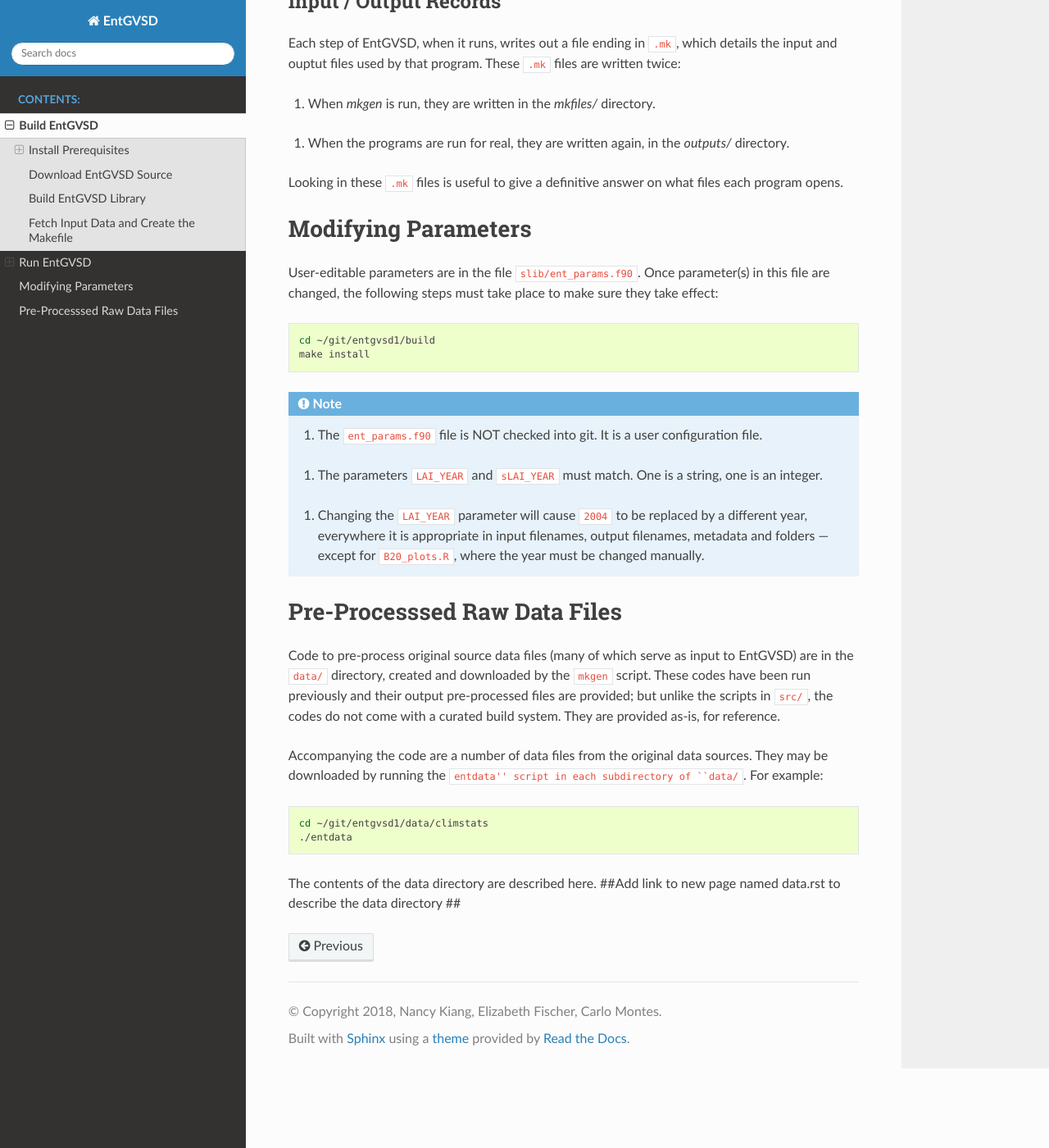
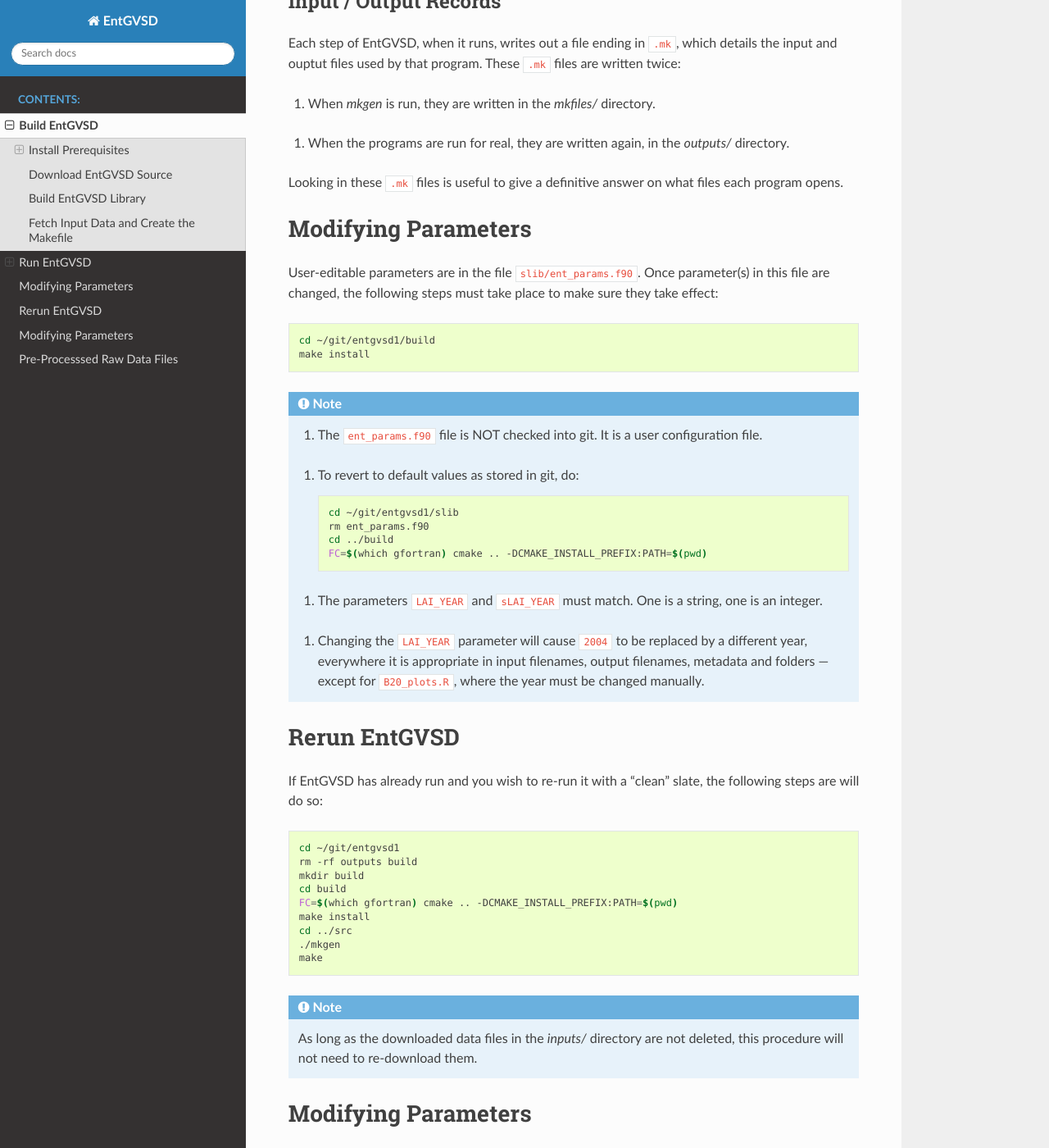
Before and after one commit to ent-tbm/entgvsd1, a Sphinx documentation site: the page built from sphinx/source/building.rst, in a window 1280 px wide and 1400 px high, scrolled down 3671 px. Shown: the whole window at 82% size. Built offline with Sphinx 7.4.7 and the Read the Docs theme 2.0.0, drawn with Linux system fonts in a browser that asks for light colours.

Commit message:
Updated Instructions

```diff
--- a/sphinx/source/building.rst
+++ b/sphinx/source/building.rst
@@ -228,6 +228,15 @@ take place to make sure they take effect:
    1. The ``ent_params.f90`` file is NOT checked into git.  It is a
       user configuration file.
 
+   1. To revert to default values as stored in git, do:
+
+      .. code-block:: bash
+
+         cd ~/git/entgvsd1/slib
+         rm ent_params.f90
+         cd ../build
+         FC=$(which gfortran) cmake .. -DCMAKE_INSTALL_PREFIX:PATH=$(pwd)
+
    1. The parameters ``LAI_YEAR`` and ``sLAI_YEAR`` must match.  One
       is a string, one is an integer.
 
@@ -236,7 +245,55 @@ take place to make sure they take effect:
       input filenames, output filenames, metadata and folders ---
       except for ``B20_plots.R``, where the year must be changed manually.
 
+Rerun EntGVSD
+=============
 
+If EntGVSD has already run and you wish to re-run it with a "clean"
+slate, the following steps are will do so:
+
+.. code-block:: bash
+
+   cd ~/git/entgvsd1
+   rm -rf outputs build
+   mkdir build
+   cd build
+   FC=$(which gfortran) cmake .. -DCMAKE_INSTALL_PREFIX:PATH=$(pwd)
+   make install
+   cd ../src
+   ./mkgen
+   make
+
+.. note::
+
+   As long as the downloaded data files in the `inputs/` directory are
+   not deleted, this procedure will not need to re-download them.
+
+
+Modifying Parameters
+====================
+
+User-editable parameters are in the file ``slib/ent_params.f90``.
+Once parameter(s) in this file are changed, the following steps must
+take place to make sure they take effect:
+
+.. code-block:: bash
+
+   cd ~/git/entgvsd1/build
+   make install
+
+
+.. note::
+
+   1. The ``ent_params.f90`` file is NOT checked into git.  It is a
+      user configuration file.
+
+   1. The parameters ``LAI_YEAR`` and ``sLAI_YEAR`` must match.  One
+      is a string, one is an integer.
+
+   1. Changing the ``LAI_YEAR`` parameter will cause ``2004`` to be
+      replaced by a different year, everywhere it is appropriate in
+      input filenames, output filenames, metadata and folders ---
+      except for ``B20_plots.R``, where the year must be changed manually.
 
 Pre-Processsed Raw Data Files
 ============================
```
